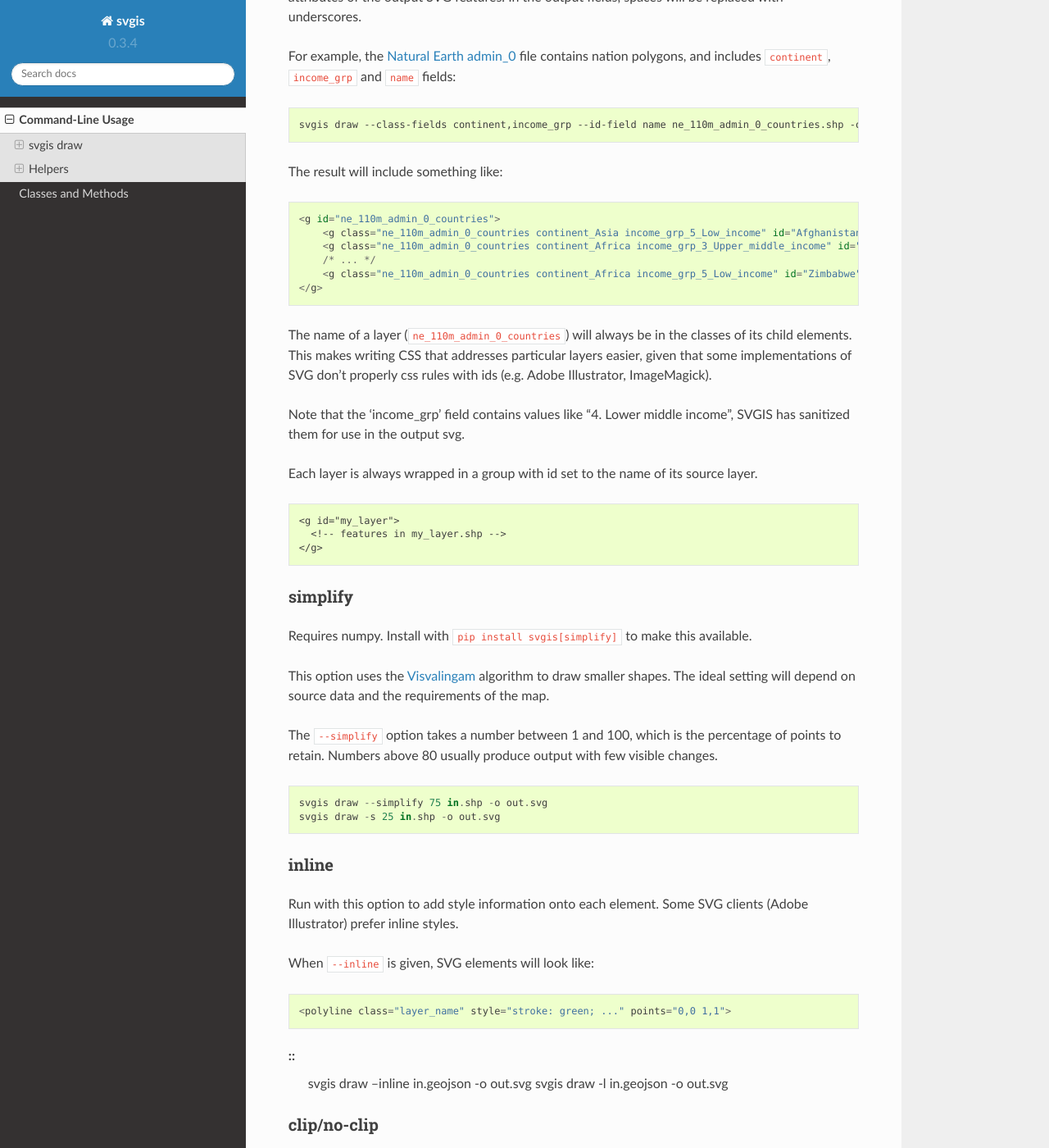
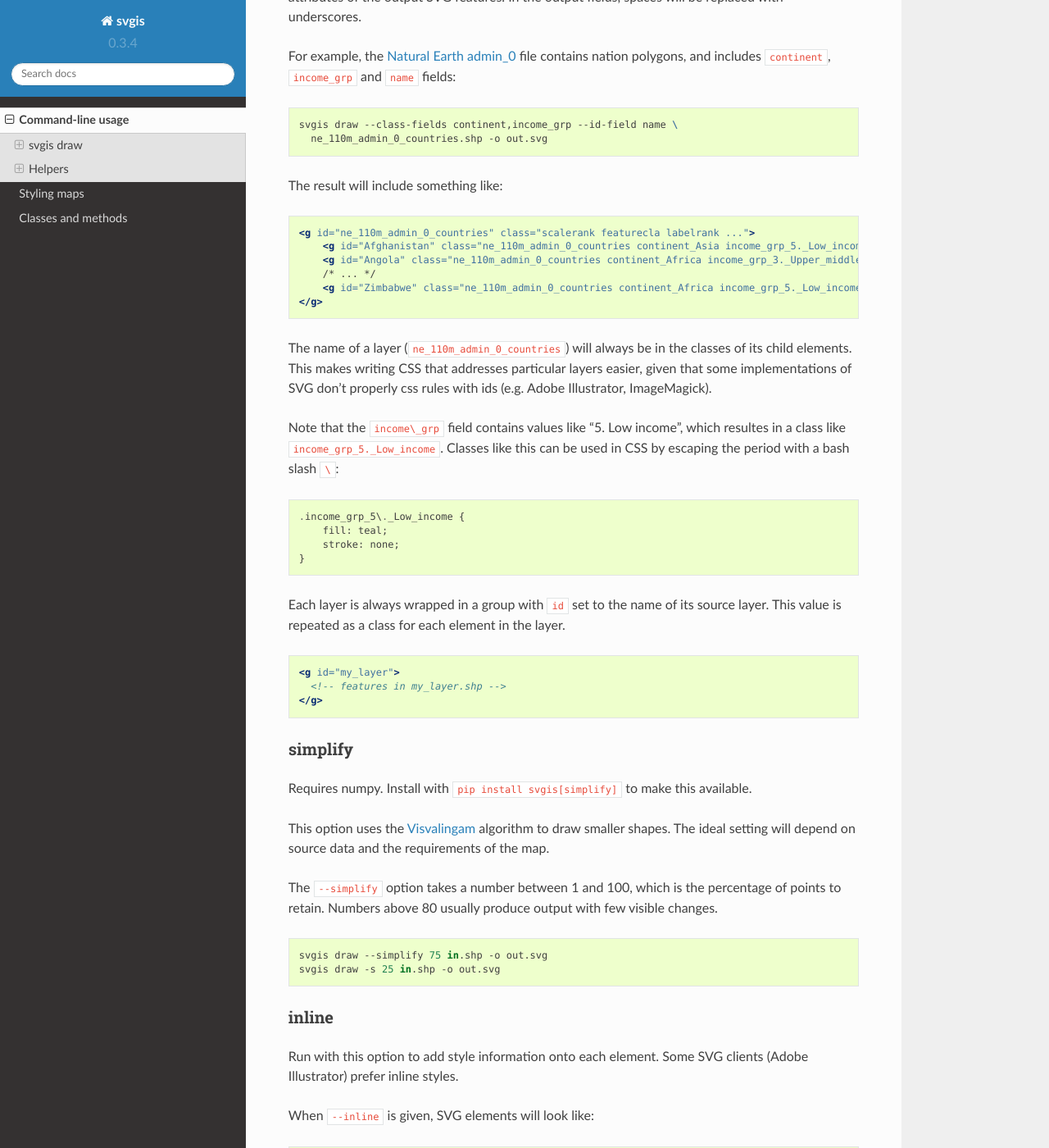
Before and after one commit to fitnr/svgis, a Sphinx documentation site: the page built from docs/cli.rst, in a window 1280 px wide and 1400 px high, scrolled down 3445 px. Shown: the whole window at 82% size. Built offline with Sphinx 7.4.7 and the Read the Docs theme 2.0.0, drawn with Linux system fonts in a browser that asks for light colours; some of the changed text lies outside the part shown.

Commit message:
expand docs

```diff
--- a/docs/api/index.rst
+++ b/docs/api/index.rst
@@ -1,4 +1,4 @@
-Classes and Methods
+Classes and methods
 ===================
 
 Svgis is primarily built as a command line tool, but it has full
--- /dev/null
+++ b/docs/api/style.rst
@@ -0,0 +1,8 @@
+Styling SVG
+===========
+
+.. automodule:: svgis.style
+   :members:
+
+.. automodule:: svgis.dom
+   :members:
--- a/docs/cli.rst
+++ b/docs/cli.rst
@@ -1,5 +1,5 @@
 ==================
-Command-Line Usage
+Command-line usage
 ==================
 
 The main function of the SVGIS command line tool is to draw maps. SVGIS also comes with several helper tools for modifying maps and getting generating map projections.
@@ -191,17 +191,18 @@ file contains nation polygons, and includes ``continent``,
 
 .. code:: bash
 
-    svgis draw --class-fields continent,income_grp --id-field name ne_110m_admin_0_countries.shp -o out.svg
+    svgis draw --class-fields continent,income_grp --id-field name \
+      ne_110m_admin_0_countries.shp -o out.svg
 
 The result will include something like:
 
-::
+.. code:: xml
 
-    <g id="ne_110m_admin_0_countries">
-        <g class="ne_110m_admin_0_countries continent_Asia income_grp_5_Low_income" id="Afghanistan">/* Afghanistan */</g>
-        <g class="ne_110m_admin_0_countries continent_Africa income_grp_3_Upper_middle_income" id="Angola">/* Angola */</g>
+    <g id="ne_110m_admin_0_countries" class="scalerank featurecla labelrank ...">
+        <g id="Afghanistan" class="ne_110m_admin_0_countries continent_Asia income_grp_5._Low_income">/* Afghanistan */</g>
+        <g id="Angola" class="ne_110m_admin_0_countries continent_Africa income_grp_3._Upper_middle_income">/* Angola */</g>
         /* ... */
-        <g class="ne_110m_admin_0_countries continent_Africa income_grp_5_Low_income" id="Zimbabwe">/* Zimbabwe */</g>
+        <g id="Zimbabwe" class="ne_110m_admin_0_countries continent_Africa income_grp_5._Low_income">/* Zimbabwe */</g>
     </g>
 
 The name of a layer (``ne_110m_admin_0_countries``) will always be in
@@ -209,13 +210,22 @@ the classes of its child elements. This makes writing CSS that addresses
 particular layers easier, given that some implementations of SVG don't
 properly css rules with ids (e.g. Adobe Illustrator, ImageMagick).
 
-Note that the 'income\_grp' field contains values like "4. Lower middle
-income", SVGIS has sanitized them for use in the output svg.
+Note that the ``income\_grp`` field contains values like "5. Low income",
+which resultes in a class like ``income_grp_5._Low_income``. Classes
+like this can be used in CSS by escaping the period with a bash slash ``\``:
 
-Each layer is always wrapped in a group with id set to the name of its
-source layer.
+.. code::
 
-.. code:: svg
+    .income_grp_5\._Low_income {
+        fill: teal;
+        stroke: none;
+    }
+
+
+Each layer is always wrapped in a group with ``id`` set to the name of its
+source layer. This value is repeated as a class for each element in the layer.
+
+.. code:: xml
 
   <g id="my_layer">
     <!-- features in my_layer.shp -->
@@ -236,7 +246,7 @@ The ``--simplify`` option takes a number between 1 and 100, which is the
 percentage of points to retain. Numbers above 80 usually produce output with
 few visible changes.
 
-::
+.. code:: bash
 
     svgis draw --simplify 75 in.shp -o out.svg
     svgis draw -s 25 in.shp -o out.svg
@@ -247,13 +257,16 @@ inline
 Run with this option to add style information onto each element.
 Some SVG clients (Adobe Illustrator) prefer inline styles.
 
-When ``--inline`` is given, SVG elements will look like::
+When ``--inline`` is given, SVG elements will look like:
 
-    <polyline class="layer_name" style="stroke: green; ..." points="0,0 1,1">
+.. code:: xml
 
-::
-    svgis draw --inline in.geojson -o out.svg
-    svgis draw -l in.geojson -o out.svg
+    <polyline style="stroke: green; ..." points="0,0 1,1">
+
+.. code:: bash
+
+    svgis draw --style example.css --inline in.geojson -o out.svg
+    svgis draw -s example.css -l in.geojson -o out.svg
 
 clip/no-clip
 ^^^^^^^^^^^^
```
Also changed, not shown: other parts of docs/api/index.rst (+1 -0 lines), README.md (+2 -1 lines), docs/index.rst (+31 -6 lines), docs/styles.rst (+51 -12 lines), docs/_static/germany.png (added), 2 other files.
